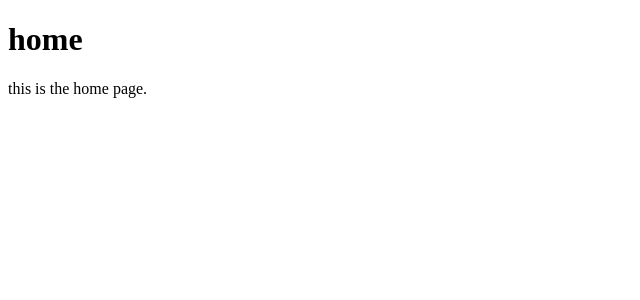
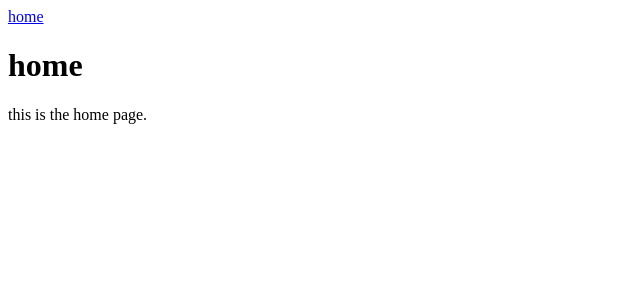
Before and after one commit to akselkristoffersen/akselkristoffersen.github.io, a SvelteKit app: page / in a window 1280 px wide. Shown: the top 300 px of the page, without its empty margins (0-640 px from the left). Built offline with nearby package versions, Linux system fonts and the light colour scheme.

Commit message:
Try base

```diff
--- a/src/routes/+layout.svelte
+++ b/src/routes/+layout.svelte
@@ -1,5 +1,9 @@
+<script>
+    import { base } from '$app/paths';
+</script>
+
 <nav>
-	<!-- <a href="/">home</a> -->
+	<a href="{base}/">home</a>
 </nav>
 
 <slot />
```
